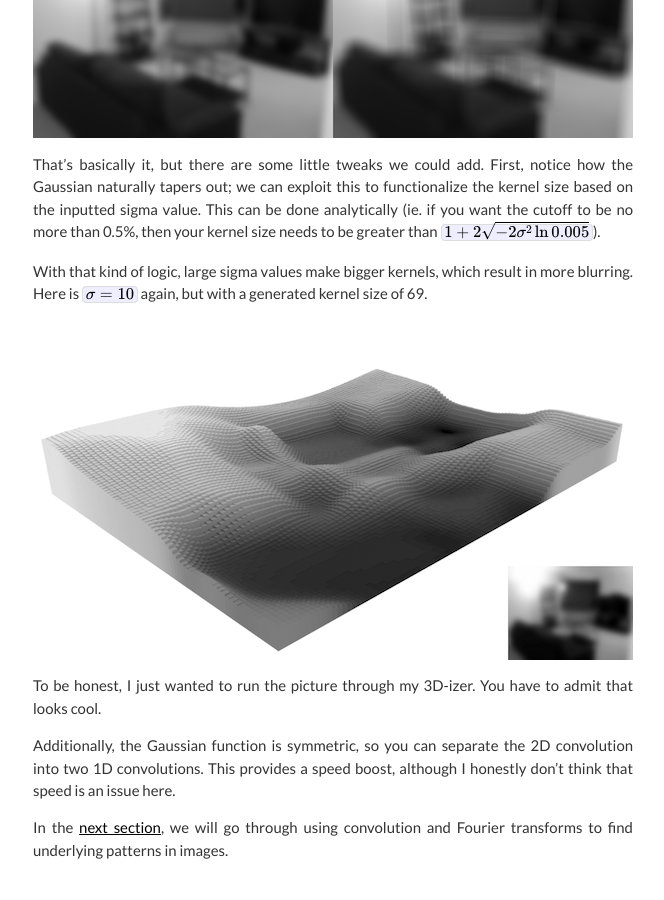
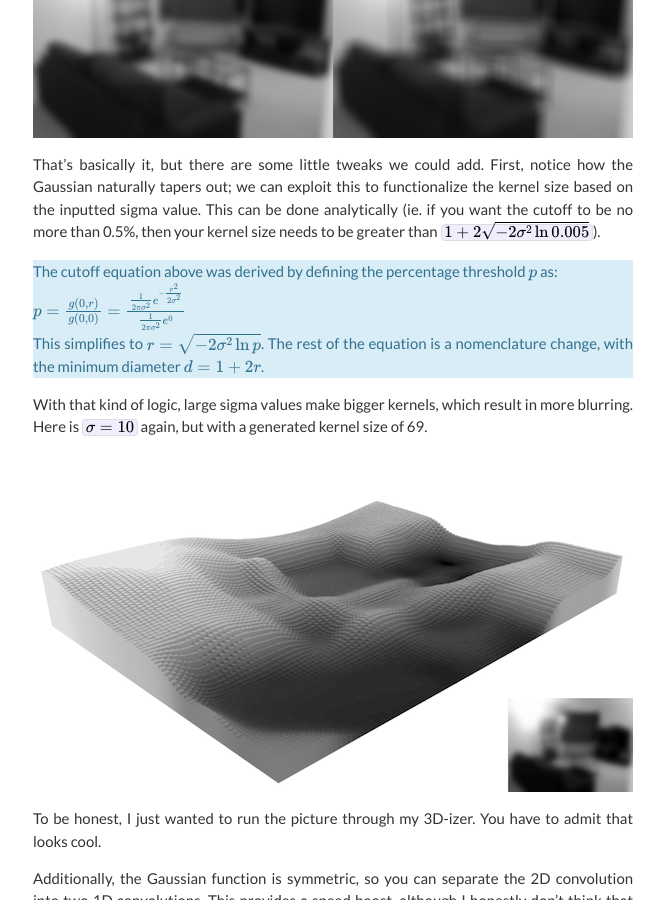
Before and after one commit to patrickfuller/patrickfuller.github.io, a Jekyll site: the page built from _posts/2012-11-25-gaussian-blur-image-processing-for-scientists-and-engineers-part-4.md, in a window 1280 px wide and 900 px high, scrolled down 2391 px. Shown: the whole window, without its empty margins (307-971 px from the left). Built offline with Jekyll 4.4.1, drawn with Linux system fonts in a browser that asks for light colours; Markdown is read by kramdown in place of the engine named in the settings; formulas are drawn with MathJax 3; comment, search, counter and statistics services are not loaded.

Commit message:
Added a section in Gaussian blur for derivation help

```diff
--- a/_posts/2012-11-25-gaussian-blur-image-processing-for-scientists-and-engineers-part-4.md
+++ b/_posts/2012-11-25-gaussian-blur-image-processing-for-scientists-and-engineers-part-4.md
@@ -98,6 +98,15 @@ kernel size based on the inputted sigma value. This can be done analytically (ie
 if you want the cutoff to be no more than 0.5%, then your kernel size needs to be
 greater than `\(1+2\sqrt{-2 \sigma^2 \ln{0.005}}\)`).
 
+<p class="alert-info">
+The cutoff equation above was derived by defining the percentage threshold \(p\) as:
+<br />
+\(p = \frac{g(0,r)}{g(0,0)} = \frac{\frac{1}{2\pi\sigma^2}e^{-\frac{r^2}{2\sigma^2}}}{\frac{1}{2\pi\sigma^2}e^{0}}\)
+<br />
+This simplifies to \(r=\sqrt{-2\sigma^2\ln{p}}\). The rest of the equation is
+a nomenclature change, with the minimum diameter \(d=1+2r\).
+</p>
+
 With that kind of logic, large sigma values make bigger kernels, which result
 in more blurring. Here is `\(\sigma = 10\)` again, but with a generated kernel
 size of 69.
```
